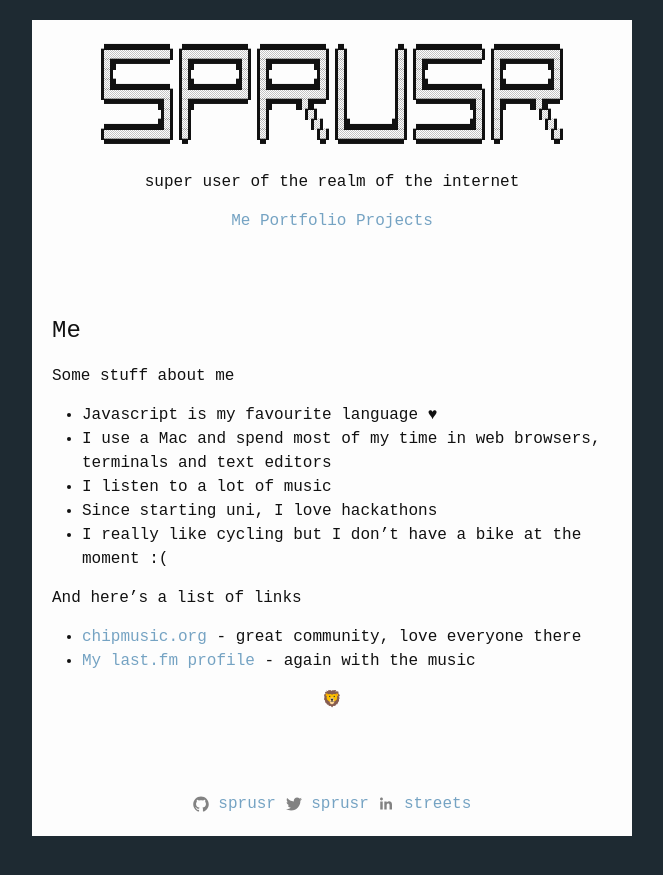
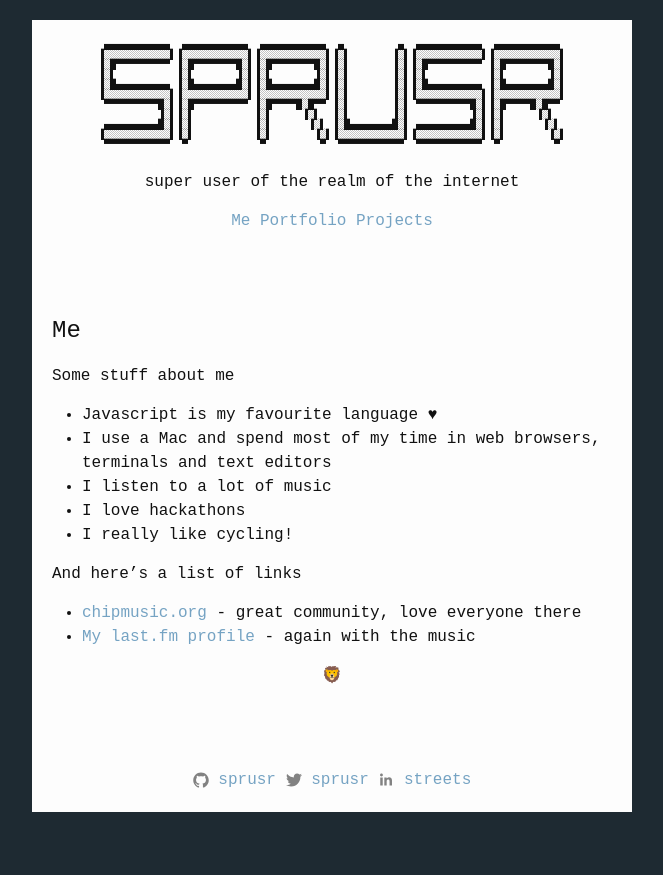
Before and after one commit to sprusr/sprusr.github.io, a Jekyll site: the page built from me.md, in a window 1280 px wide. Shown: the top 875 px of the page, without its empty margins (308-971 px from the left). Built offline with Jekyll 4.4.1, drawn with Linux system fonts in a browser that asks for light colours.

Commit message:
Update me.md to include more up to date info

```diff
--- a/me.md
+++ b/me.md
@@ -9,8 +9,8 @@ Some stuff about me
 * Javascript is my favourite language ♥
 * I use a Mac and spend most of my time in web browsers, terminals and text editors
 * I listen to a lot of music
-* Since starting uni, I love hackathons
-* I really like cycling but I don't have a bike at the moment :(
+* I love hackathons
+* I really like cycling!
 
 And here's a list of links
 
```
